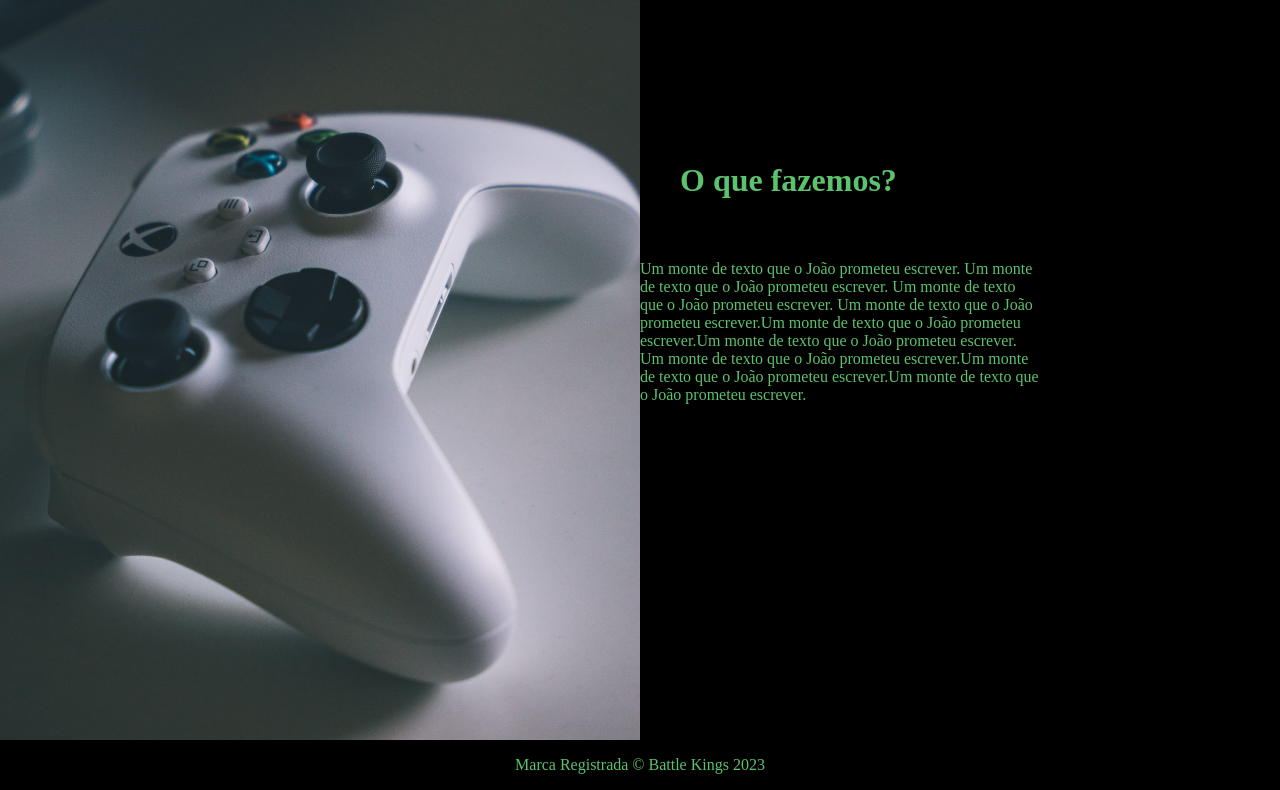
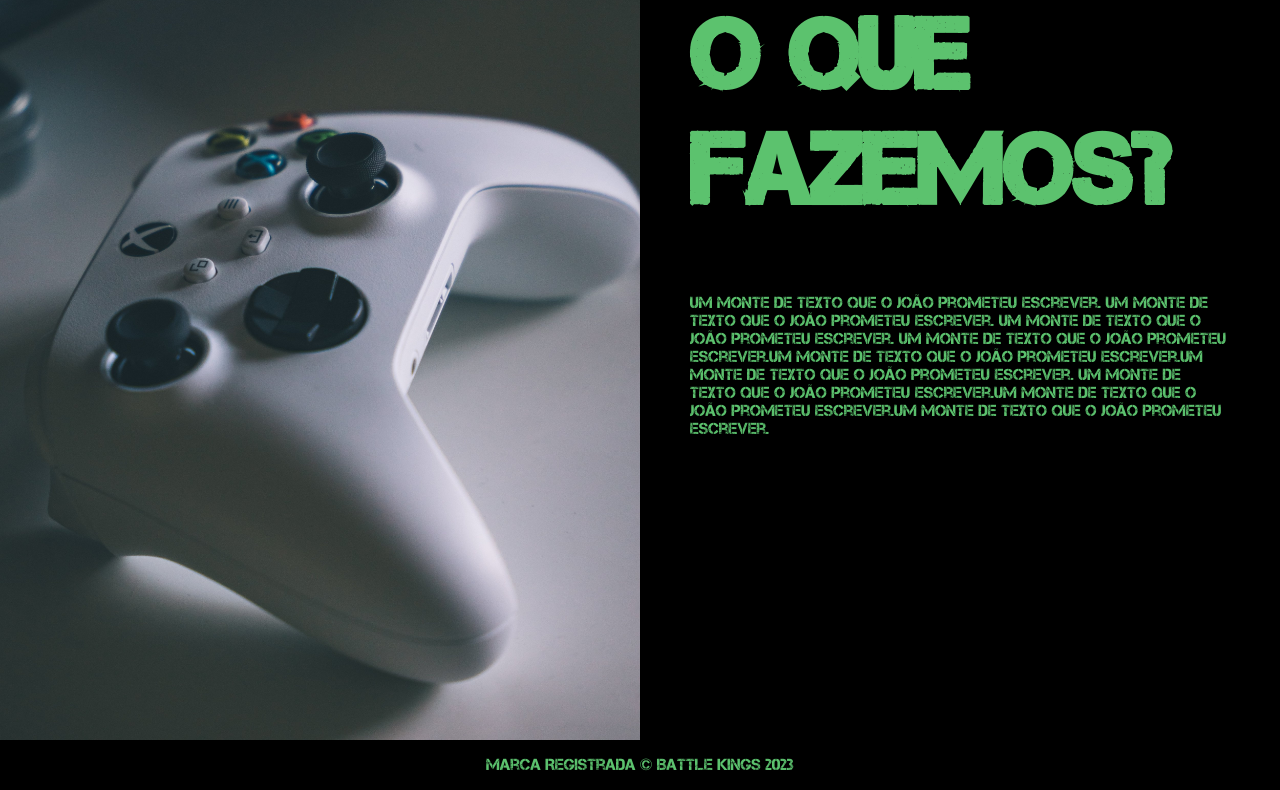
Before and after one commit to renan87/kngs_landing, a plain HTML site: page index.html in a window 1280 px wide. Shown: the part 1351-2141 px from the top of the page. Drawn offline with Linux system fonts and the light colour scheme.

Commit message:
Add more styling to the site and text. So it looks cleaner and more professional.

```diff
--- a/style.css
+++ b/style.css
@@ -1,3 +1,9 @@
+@font-face {
+    font-family: 'captureit'; /* Give your font a name */
+    src: url('capture_it/Capture_it.ttf') format('truetype'),
+    /* Add additional formats if necessary */
+  }
+
 
 /* MAIN */
 
@@ -5,16 +11,20 @@ body {
     display: flex;
     flex-direction: column;
     margin: 0;
+    font-family: 'captureit', sans-serif;
 }
 
 h1 {
     color: rgb(92, 194, 110);
-    padding: 40px;
+    font-size: 100px;
+    padding-left: 50px;
+    padding-right: 50px;
 }
 
 p {
     color: rgb(92, 194, 110);
-    max-width: 400px;
+    padding-left: 50px;
+    padding-right: 50px;
 }
 
 /* HEADER STYLING */
@@ -32,7 +42,6 @@ p {
     gap: 20px;
 }
 
-
 .logo {
     max-width: 300px;
     margin: 0;
@@ -44,8 +53,7 @@ p {
 .identity_section, .activity_section {
     display: flex;
     background-color: black;
-    justify-content: center;
-    align-items: center;
+    max-height: 1000px;
 }
 
 .text_left, .large_img {
@@ -60,6 +68,12 @@ p {
     max-width: 50%;
 }
 
+.text_left, .text_right {
+    justify-content: center;
+    align-items: start;
+    padding-top: 150px;
+}
+
 /* FOOTER */
 
 .footer {
```
Also changed, not shown: capture_it/Capture_it.ttf (renamed from capture_it/Capture it.ttf).
